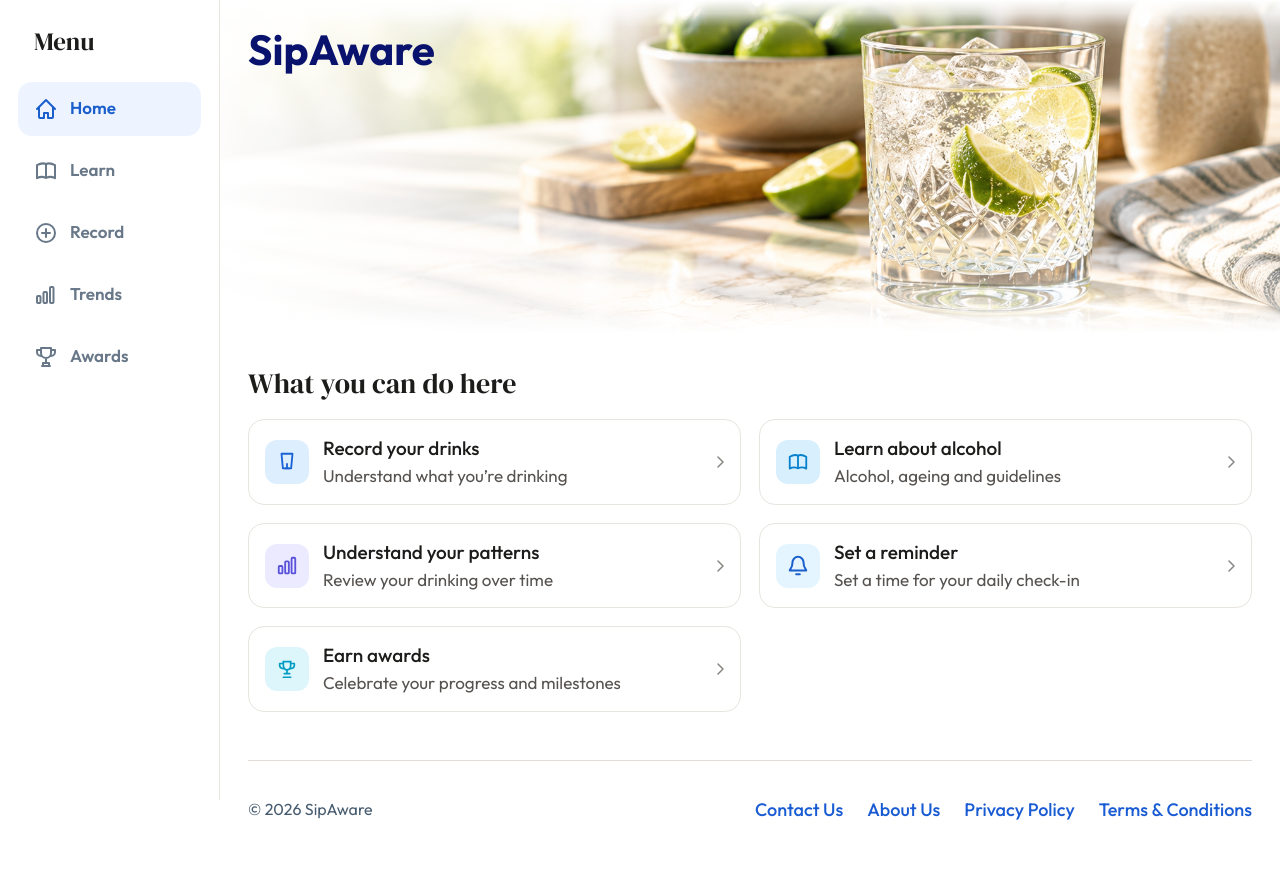
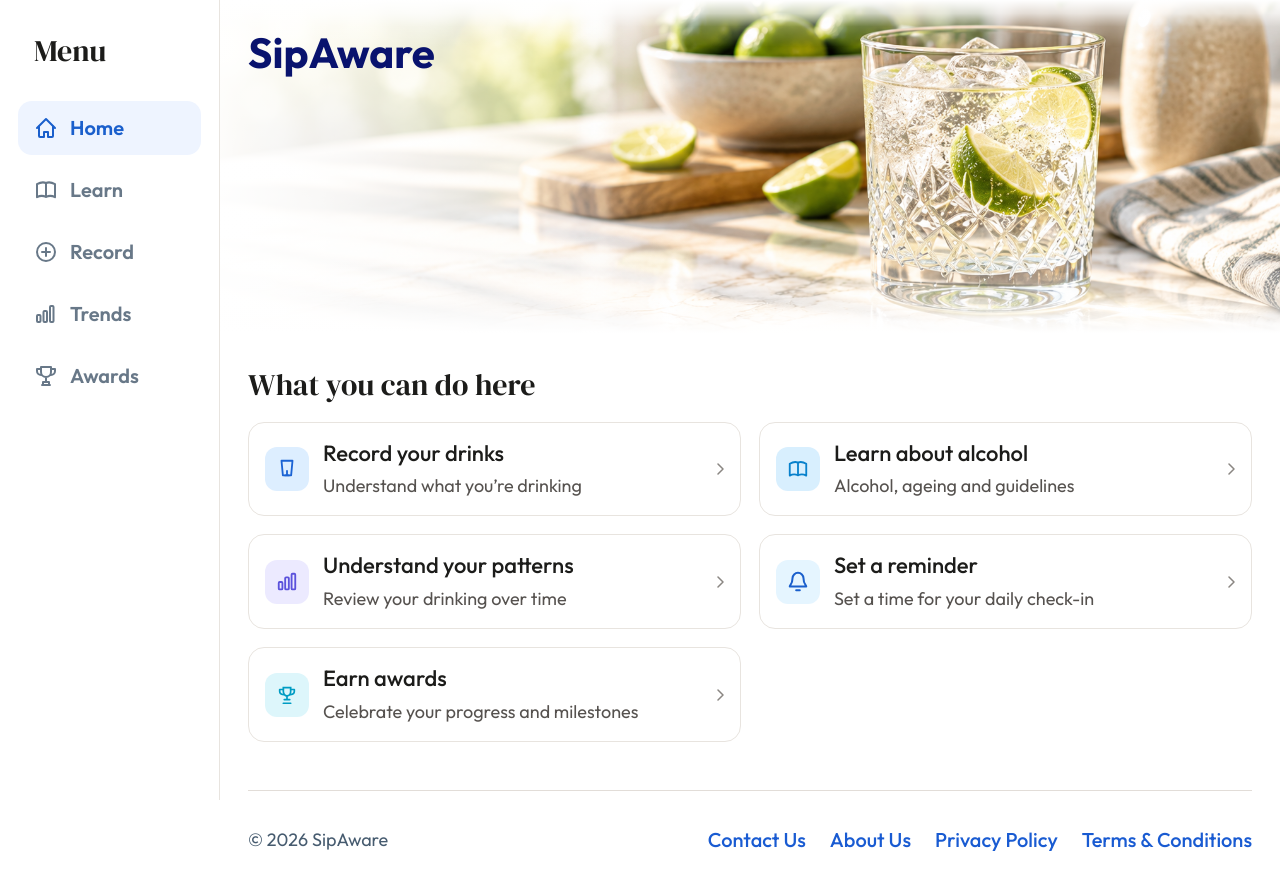
Before and after one commit to FIT5120-Team20/sipaware-au, a React (Vite) app in the folder frontend/: page / in a window 1280 px wide. Shown: the top 890 px of the page. Built offline with nearby package versions, Linux system fonts and the light colour scheme; no server answers.

Commit message:
style: fill desktop pages and unify typography
Workflow: 20261011T062403-2c362211
Publication-package: 6d47437e751029aca67044a296d3dcae9081d511c8755669eb34c5c464b4379f

```diff
--- a/frontend/src/app/reference-ui.css
+++ b/frontend/src/app/reference-ui.css
@@ -23,7 +23,8 @@
   --shadow-card: none;
   --page-top-spacing: 12px;
   --page-inline-spacing: 20px;
-  --page-content-max-width: 1120px;
+  /* Fill the content column; individual text and controls keep their own limits. */
+  --page-content-max-width: 100%;
   --page-heading-spacing: 20px;
   font-family: 'Outfit', 'Segoe UI', sans-serif;
 }
@@ -107,7 +108,7 @@ a:focus-visible, button:focus-visible, input:focus-visible, select:focus-visible
 .reference-nav-items a[aria-current="page"] .reference-nav-icon {
   background: #e0eeff;
 }
-.reference-home, .manual-drink-shell, .alcohol-information-shell { width: 100%; max-width: 1200px; margin-inline: auto; padding: var(--page-top-spacing) 20px 22px; }
+.reference-home, .manual-drink-shell, .alcohol-information-shell { width: 100%; max-width: var(--page-content-max-width); margin-inline: auto; padding: var(--page-top-spacing) 20px 22px; }
 .reference-page-heading { display: flex; align-items: center; justify-content: space-between; margin-bottom: var(--page-heading-spacing); }
 .reference-page-heading h1, .feature-header h1, .alcohol-information-header h1,
 .awards-page > header h1, .prototype-record-top h1, .prototype-form-heading h1 {
@@ -335,12 +336,12 @@ a:focus-visible, button:focus-visible, input:focus-visible, select:focus-visible
 
 /* RecordPage / AddDrinkPage / LearnHub at f5711b15: utility-to-CSS port.
    Data acquisition, validation and persistence remain SipAware boundaries. */
-.manual-drink-shell { max-width: 1200px; padding: var(--page-top-spacing) 0 28px; }
+.manual-drink-shell { max-width: var(--page-content-max-width); padding: var(--page-top-spacing) 0 28px; }
 .manual-drink-layout { display: block; }
 .manual-drink-primary { display: block; }
 .prototype-capture { border-radius: 0; }
 .prototype-capture--browse { max-width: var(--page-content-max-width); margin-inline: auto; }
-.prototype-capture--manual { max-width: 760px; padding: 0 20px; margin: auto; }
+.prototype-capture--manual { max-width: var(--page-content-max-width); padding: 0 20px; margin: auto; }
 .manual-drink-shell:has(> .prototype-capture--manual > .prototype-sticky-back),
 .manual-drink-shell:has(.prototype-capture--browse .my-drinks-panel > .reference-edit-page > .prototype-sticky-back) { padding-top: 0; }
 .prototype-record-top { display: flex; align-items: center; justify-content: space-between; gap: 12px; padding: 0 var(--page-inline-spacing); margin-bottom: var(--page-heading-spacing); }
@@ -585,7 +586,7 @@ a:focus-visible, button:focus-visible, input:focus-visible, select:focus-visible
 /* Reference RecordResultPage and HistoryTab layouts. Existing I1 calculations,
    reference provenance and repository boundaries stay in their owning modules. */
 .reference-sr-only { position:absolute;width:1px;height:1px;padding:0;margin:-1px;overflow:hidden;clip:rect(0,0,0,0);white-space:nowrap;border:0 }
-.reference-record-result { max-width:760px;margin:0 auto;padding:24px 20px 112px }
+.reference-record-result { max-width: var(--page-content-max-width);margin:0 auto;padding:24px 20px 112px }
 .reference-result-heading { display:flex;align-items:center;gap:16px;margin-bottom:28px }
 .reference-result-heading h1 { font:400 31px/1.2 "DM Serif Display",Georgia,serif;margin:0 }
 /* This heading receives programmatic route focus; it is not a keyboard control. */
@@ -625,7 +626,7 @@ a:focus-visible, button:focus-visible, input:focus-visible, select:focus-visible
 .reference-flow-dialog p { font-size:16px;line-height:1.65 }
 .reference-flow-dialog .primary-button { width:100%;min-height:56px;margin-top:24px }
 .reference-sheet-handle { width:40px;height:4px;border-radius:99px;background:#d8d4cf;margin:0 auto 24px }
-.reference-history-page { max-width:1080px;padding:24px 28px 112px;margin:0 auto }
+.reference-history-page { max-width: var(--page-content-max-width);padding:24px 28px 112px;margin:0 auto }
 .reference-history-page > header h1 { font:400 36px/1.2 "DM Serif Display",Georgia,serif;margin:0 }
 .reference-history-page > header p { margin:8px 0 24px;color:#647280 }
 .reference-history-tabs { display:flex;gap:4px;border-bottom:1px solid #e2ddd8;margin:0 0 28px }
@@ -648,7 +649,7 @@ a:focus-visible, button:focus-visible, input:focus-visible, select:focus-visible
 .reference-history-menu button { min-height:44px;text-align:left;background:white;border:0;padding:8px 14px;border-radius:8px;color:#1a5fcc }
 .reference-history-menu button:last-child { color:#b42318 }
 .reference-history-empty { border:1px solid #e2ddd8;border-radius:18px;padding:40px 24px;text-align:center }
-.reference-edit-page { max-width:760px;padding:16px 20px 100px;margin:0 auto }
+.reference-edit-page { max-width: var(--page-content-max-width);padding:16px 20px 100px;margin:0 auto }
 .prototype-capture .my-drinks-panel > .reference-edit-page { padding-top: 0; }
 .reference-edit-page h1 { font:34px/1.2 "DM Serif Display",serif;margin:18px 0 28px }
 .reference-edit-page :is(.drinking-record-editor,.saved-drink-editor) { border:0;background:transparent;padding:0;display:grid;grid-template-columns:1fr;gap:24px }
@@ -750,3 +751,121 @@ a:focus-visible, button:focus-visible, input:focus-visible, select:focus-visible
   .reference-flow-dialog { width:calc(100vw - 220px) }
   .reference-flow-dialog::backdrop { background:linear-gradient(to right,transparent 0 220px,rgba(0,0,0,.45) 220px 100%) }
 }
+
+/* Desktop overview panels share spare viewport height; minimum sizes allow
+   short windows and enlarged text to scroll. Mobile keeps its existing layout. */
+@media (min-width: 1024px) {
+  .alcohol-information-shell:not(.reference-reading-shell):has(.prototype-learn-grid) { min-height: calc(100dvh - 28px); display: flex; flex-direction: column; }
+  .alcohol-information-shell > div:has(> .prototype-learn-grid):not([hidden]) { display: flex; flex-direction: column; flex: 1; }
+  .prototype-learn-grid { flex: 1; }
+  .prototype-learn-topics { display: flex; flex-direction: column; }
+  .prototype-learn-topics ul { flex: 1; display: grid; grid-auto-rows: 1fr; }
+  .prototype-learn-topics li { display: flex; }
+  .prototype-learn-topics a { width: 100%; padding: 20px; gap: 18px; }
+  .prototype-learn-topics .prototype-topic-icon { width: 56px; height: 56px; flex-basis: 56px; }
+  .prototype-learn-topics .prototype-topic-copy strong { font-size: clamp(20px, 1.15vw, 24px); }
+  .prototype-learn-topics .prototype-topic-copy > span { font-size: 18px; line-height: 1.45; }
+  .prototype-learn-feature-copy { padding: 24px; }
+  .prototype-learn-feature-copy h2 { font-size: clamp(28px, 1.65vw, 36px); }
+  .prototype-learn-feature-copy > span, .prototype-learn-trust p { font-size: 19px; }
+  .prototype-learn-trust { margin-bottom: 0; }
+  .alcohol-information-shell:not(.reference-reading-shell) .alcohol-information-header h1,
+  .daily-check-in .reference-page-heading h1,
+  .history-trends-inner:has(.history-section) .history-trends-header h1 { font-size: 42px; }
+
+  .manual-drink-page .daily-check-in { min-height: calc(100dvh - var(--page-top-spacing)); display: flex; flex-direction: column; }
+  .daily-check-in > .check-in-choices { flex: 1; }
+  .daily-check-in .check-in-choice { justify-content: center; padding: clamp(24px, 4vh, 48px); }
+  .daily-check-in .check-in-logo { width: clamp(160px, 23vh, 240px); margin-bottom: 24px; }
+  .daily-check-in .check-in-title { font-size: clamp(32px, 2vw, 40px); }
+  .daily-check-in .check-in-copy { font-size: 20px; margin: 16px 0 28px; }
+  .daily-check-in .check-in-cta { max-width: 320px; min-height: 60px; margin-top: 0; font-size: 20px; }
+  .daily-check-in .date-time-grid label, .daily-check-in .date-time-grid input { font-size: 19px; }
+
+  .history-trends-inner:has(.history-section) { min-height: calc(100dvh - var(--page-top-spacing) - 56px); display: flex; flex-direction: column; padding-bottom: 0; }
+  .history-trends-inner > .history-section { flex: 1; display: flex; flex-direction: column; }
+  .history-section .history-calendar-card { flex: 1; display: flex; flex-direction: column; }
+  .history-section .history-calendar-section { flex: 1; display: flex; flex-direction: column; }
+  .history-section .history-calendar { flex: 1; }
+  .history-section .history-calendar th { font-size: 17px; }
+  .history-section .history-calendar td { height: 60px; }
+  .history-section .history-calendar-day { width: min(100%, 60px); font-size: 20px; }
+  .history-section .history-month-label { font-size: 28px; }
+  .history-section .ht-section-title { font-size: 24px; }
+  .history-section .history-section-subtitle { font-size: 18px; }
+  .history-section .history-calendar-legend li { font-size: 16px; }
+  .history-trends-inner:has(.history-section) .history-trends-tabs button { font-size: 19px; }
+}
+
+/* One desktop type scale across routes and dialogs. Keep mobile and print
+   typography intact; quantities retain their distinct data-display sizes. */
+@media screen and (min-width: 1024px) {
+  .reference-app {
+    --type-page: 42px;
+    --type-section: 30px;
+    --type-card: 22px;
+    --type-body: 20px;
+    --type-secondary: 18px;
+    --type-caption: 16px;
+  }
+  #root .reference-app { font-size: var(--type-body); }
+  #root .reference-app h1,
+  #root .reference-app .reference-topic-heading h2 { font-size: var(--type-page); line-height: 1.2; }
+  #root .reference-app h2 { font-size: var(--type-section); line-height: 1.3; }
+  #root .reference-app h3, #root .reference-app h4 { font-size: var(--type-card); line-height: 1.35; }
+  #root .reference-app p { font-size: var(--type-body); line-height: 1.55; }
+  #root .reference-app :is(button, input, select, textarea, label) { font-size: var(--type-body); }
+  #root .reference-app :is(.reference-nav-items a, .prototype-back, .home-footer,
+    .check-in-cta, .history-record-day-link, .reference-topic-source a,
+    .reference-topic-resources a, .reference-result-links a,
+    .prototype-learn-feature-copy > span, .prototype-save-template strong,
+    .prototype-estimate strong, .reference-this-drink > span,
+    .ht-primary-button, .ht-secondary-button, .ht-export-button) { font-size: var(--type-body); }
+  #root .reference-app :is(.home-feature-card strong, .prototype-topic-copy strong,
+    .prototype-card-copy strong, .saved-drink-button strong, .prototype-drink-summary strong,
+    .reference-history-drink h3, .reference-topic-point h4, .reference-topic-source strong,
+    .reference-topic-advice strong, .reference-record-help-list strong,
+    .history-check-in-copy strong, .history-unrecorded-date,
+    .trend-insight-card h3, .award-card h3, .home-footer-information h3,
+    .prototype-empty h3, .prototype-scan-card-title h2,
+    .reference-record-result .driving-safety-card h2) { font-size: var(--type-card); line-height: 1.35; }
+  #root .reference-app :is(.home-feature-card span span, .prototype-topic-copy > span,
+    .prototype-card-copy > span, .saved-drink-button span, .field-description, .field-help,
+    .field-error, .prototype-form-heading p, .prototype-drink-summary p,
+    .prototype-save-template span span, .prototype-estimate p, .prototype-estimate span,
+    .prototype-amount-panel > p, .prototype-amount-stepper > span,
+    .reference-result-heading p, .reference-this-drink > p:last-child,
+    .reference-history-time, .reference-history-drink p, .reference-record-help-list span,
+    .history-section-subtitle, .history-check-in-copy small, .history-empty-message p,
+    .history-calendar-comparison-note, .awards-page header p, .award-card p,
+    .awards-note, .award-status, .award-details-link, .home-footer p,
+    .reference-topic-heading p, .reference-topic-disclaimer p,
+    .reference-result-comparisons .consumption-history-message,
+    .reference-result-comparisons .consumption-comparison__status,
+    .consumption-comparison__reference, .consumption-comparison__support,
+    .trend-kpi-card span, .trend-pattern-grid span, .trend-insight-card span,
+    .report-meta-grid span, .report-metric-grid span, .report-guideline-grid span,
+    .ht-modal-subtitle) { font-size: var(--type-secondary); line-height: 1.5; }
+  #root .reference-app :is(small, .awards-eyebrow, .prototype-results-header h2,
+    .prototype-results-header > span, .prototype-catalog-status,
+    .prototype-catalog-pagination > span, .prototype-learn-topics h2,
+    .prototype-learn-feature-copy > p, .prototype-learn-image > span,
+    .reference-result-links h3, .reference-this-drink > p:first-child,
+    .consumption-comparison__label, .reference-history-total > span,
+    .reference-topic-source h3, .reference-topic-more > h4, .reference-topic-point small,
+    .reference-topic-resources small, .ht-kicker, .ht-card-kicker,
+    .ht-recorded-data-note, .ht-recorded-data-note p, .guideline-context,
+    .history-saved-tag, .ht-benchmark-chip, .trend-bar-value,
+    .trend-bar-column > span, .trend-guideline span) { font-size: var(--type-caption); line-height: 1.5; }
+  #root .reference-app .trend-guideline span { top: -28px; }
+  #root .reference-app :is(.daily-check-in > .date-time-fields > legend,
+    .reference-history-edit .date-time-fields legend, .reference-edit-amount h3,
+    .history-calendar th, .history-calendar-legend li) { font-size: var(--type-secondary); }
+  #root .reference-app .history-month-label { font-size: var(--type-section); }
+  #root .reference-app .check-in-title { font-size: 36px; }
+  #root .reference-app .prototype-amount-stepper input { font-size: 46px; }
+  #root .reference-app .prototype-estimate .prototype-estimate-value { font-size: 32px; }
+  #root .reference-app .prototype-amount-stepper > button { font-size: 24px; }
+  #root .reference-app :is(.reference-help, .reference-history-more, .prototype-record-search > button) { font-size: 24px; }
+  #root .reference-app .reference-menu-label { font-size: var(--type-section); }
+}
--- a/frontend/src/pages/homePage.css
+++ b/frontend/src/pages/homePage.css
@@ -1,4 +1,4 @@
-.reference-home.home-page { max-width: 1200px; padding: 0; background: #fff; }
+.reference-home.home-page { max-width: var(--page-content-max-width); padding: 0; background: #fff; }
 .home-hero { position: relative; height: 224px; overflow: hidden; }
 .home-hero > img { display: block; width: 100%; height: 100%; object-fit: cover; object-position: center; }
 .home-hero::after { content: ''; position: absolute; inset: 0; pointer-events: none;
```
Also changed, not shown: frontend/src/features/drinks/referenceArticle.css (+6 -1 lines).
